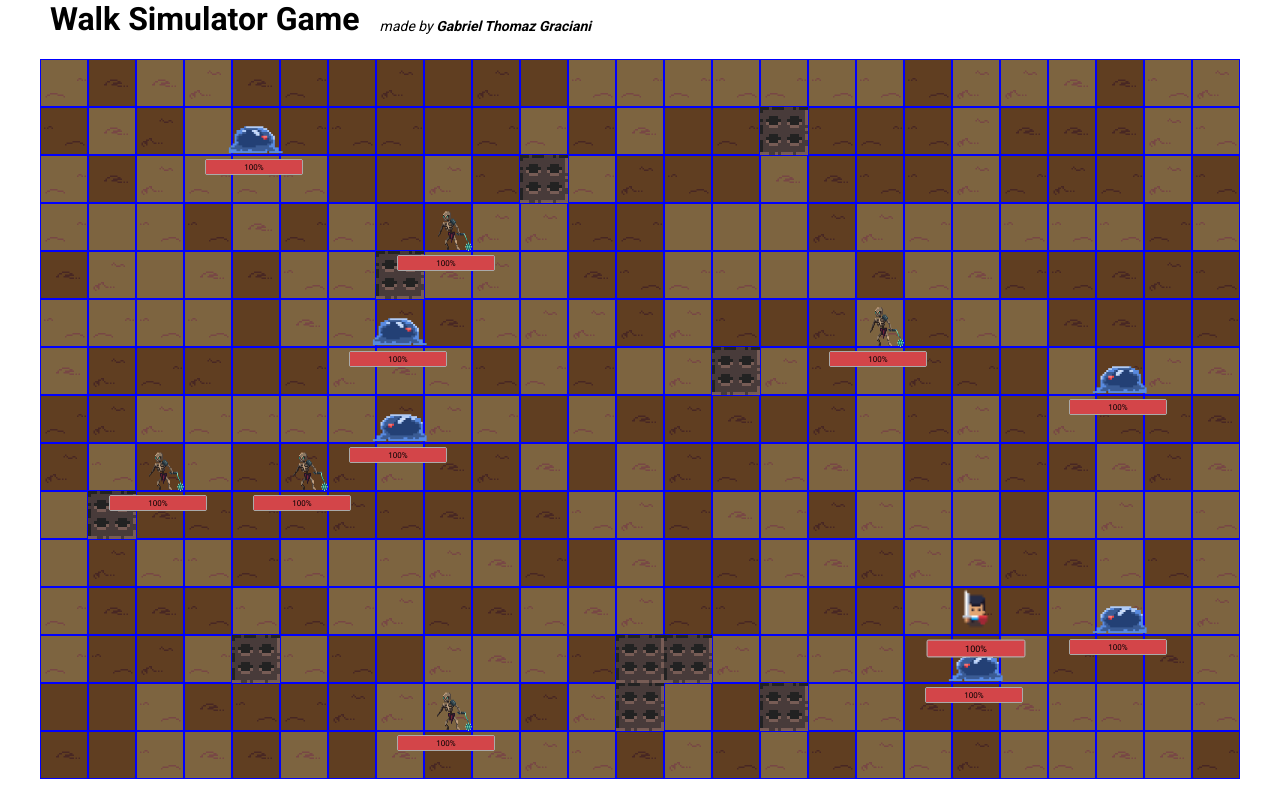
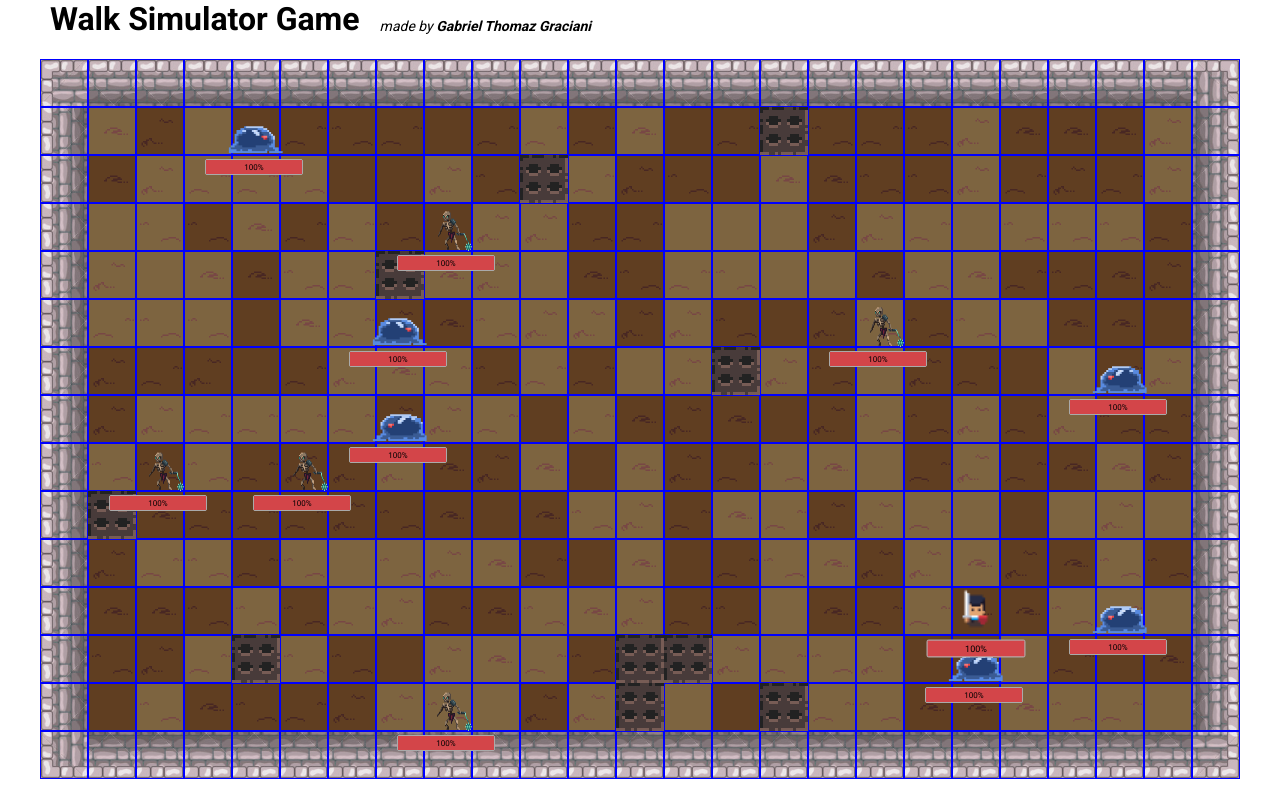
Before and after one commit to gabrielgraciani/loop-hero-simulator, a Next.js app: page / in a window 1280 px wide. Built offline with nearby package versions, Linux system fonts and the light colour scheme.

Commit message:
added wall background

```diff
--- a/src/components/Game/index.tsx
+++ b/src/components/Game/index.tsx
@@ -107,17 +107,54 @@ export const Game = (): JSX.Element => {
         <SquaresContainer>
           {isDebuggerActive && isLocalEnvironment && <Debugger />}
           {renderMapContent()}
-          {initialMap.map(row => {
+          {initialMap.map((row, rowIndex) => {
             const keyRow = uuid();
             return (
               <SquareRowContainer key={keyRow}>
-                {row.map(() => {
+                {row.map((_, columnIndex) => {
                   const keyColumn = uuid();
                   const randomFloor = randomNumber({ min: 1, max: 10 });
+
+                  const cornerLeftTop = rowIndex === 0 && columnIndex === 0;
+                  const cornerRightTop =
+                    rowIndex === 0 && columnIndex === row.length - 1;
+                  const cornerLeftBottom =
+                    rowIndex === initialMap.length - 1 && columnIndex === 0;
+                  const cornerRightBottom =
+                    rowIndex === initialMap.length - 1 &&
+                    columnIndex === row.length - 1;
+
+                  const wallTop = rowIndex === 0;
+                  const wallBottom = rowIndex === initialMap.length - 1;
+                  const wallLeft = columnIndex === 0;
+                  const wallRight = columnIndex === row.length - 1;
+
+                  const cornerLeftTopClassName = cornerLeftTop
+                    ? 'cornerLeftTop'
+                    : '';
+                  const cornerRightTopClassName = cornerRightTop
+                    ? 'cornerRightTop'
+                    : '';
+                  const cornerLeftBottomClassName = cornerLeftBottom
+                    ? 'cornerLeftBottom'
+                    : '';
+                  const cornerRightBottomClassName = cornerRightBottom
+                    ? 'cornerRightBottom'
+                    : '';
+                  const wallTopClassName = wallTop ? 'wallTop' : '';
+                  const wallBottomClassName = wallBottom ? 'wallBottom' : '';
+                  const wallLeftClassName = wallLeft ? 'wallLeft' : '';
+                  const wallRightClassName = wallRight ? 'wallRight' : '';
+
+                  const className = `${cornerLeftTopClassName} ${cornerRightTopClassName}
+                  ${cornerLeftBottomClassName} ${cornerRightBottomClassName} ${wallTopClassName}
+                   ${wallBottomClassName} ${wallLeftClassName} ${wallRightClassName}`;
+
                   return (
                     <Square
                       key={`${keyRow}-${keyColumn}`}
                       floor={randomFloor}
+                      className={className}
                     />
                   );
                 })}
--- a/src/pages/Home.styles.ts
+++ b/src/pages/Home.styles.ts
@@ -24,6 +24,39 @@ const Square = styled.div<{ floor: number }>`
   height: 4.8rem;
   background: url(images/floor/floor${({ floor }) => floor}.png) no-repeat;
   border: 0.1rem solid blue;
+
+  &.wallTop {
+    background: url(images/wall/wall.png) no-repeat;
+  }
+  &.wallLeft {
+    background: url(images/wall/wall.png) no-repeat;
+    transform: rotate(-90deg);
+  }
+  &.wallRight {
+    background: url(images/wall/wall.png) no-repeat;
+    transform: rotate(90deg);
+  }
+  &.wallBottom {
+    background: url(images/wall/wall.png) no-repeat;
+    transform: rotate(-180deg);
+  }
+
+  &.cornerLeftTop {
+    background: url(images/wall/wallCorner.png) no-repeat;
+    transform: rotate(0);
+  }
+  &.cornerRightTop {
+    background: url(images/wall/wallCorner.png) no-repeat;
+    transform: rotate(90deg);
+  }
+  &.cornerLeftBottom {
+    background: url(images/wall/wallCorner.png) no-repeat;
+    transform: rotate(-90deg);
+  }
+  &.cornerRightBottom {
+    background: url(images/wall/wallCorner.png) no-repeat;
+    transform: rotate(-180deg);
+  }
 `;
 
 const Header = styled.div`
```
Also changed, not shown: public/images/wall/wall.png, public/images/wall/wallCorner.png (added).
